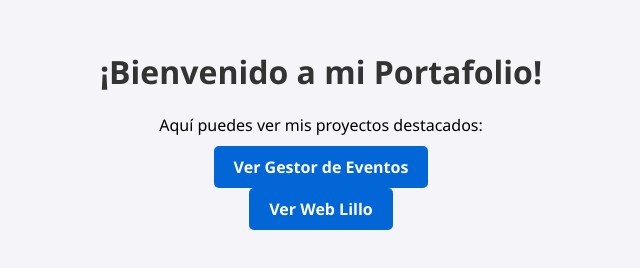
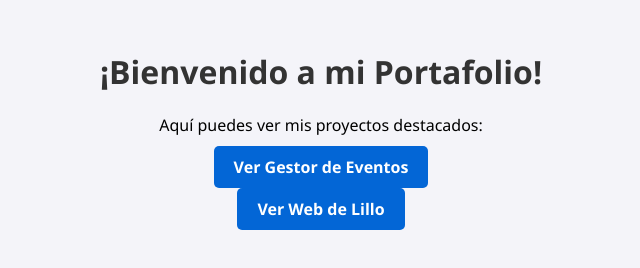
Before and after one commit to JavierJv10/practicas-desarrollo-web, a plain HTML site: page index.html in a window 1280 px wide. Shown: the whole page, without its empty margins (319-959 px from the left). Drawn offline with Linux system fonts and the light colour scheme.

Commit message:
Update index.html

```diff
--- a/index.html
+++ b/index.html
@@ -19,7 +19,7 @@
 
     <ul>
         <li><a href="https://javierjv10.github.io/practicas-desarrollo-web/gestor-eventos/index.html">Ver Gestor de Eventos</a></li>
-        <li><a href="https://javierjv10.github.io/practicas-desarrollo-web/gestor-eventos/index.html">Ver Web Lillo</a></li>
+        <li><a href="https://javierjv10.github.io/practicas-desarrollo-web/Web-Lillo/puebloLillo.html">Ver Web de Lillo</a></li>
     </ul>
 </body>
 </html>
```
